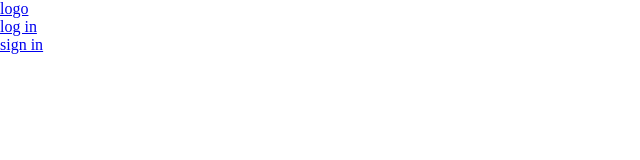
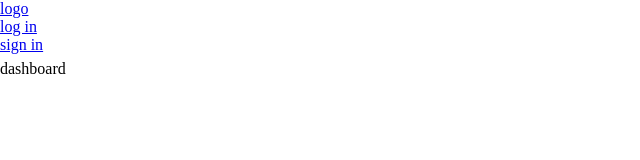
Before and after one commit to Pplociennik/GoLeaf, a React (Create React App) app in the folder Client/goaleaf/: page / in a window 1280 px wide. Shown: the top 160 px of the page, without its empty margins (0-640 px from the left). Built offline with nearby package versions, Linux system fonts and the light colour scheme.

Commit message:
dashboard component

```diff
--- /dev/null
+++ b/Client/goaleaf/src/components/Main/Dashboard/Dashboard.js
@@ -0,0 +1,13 @@
+import React, { Component } from 'react'
+
+class Dashboard extends Component {
+  render() {
+    return (
+      <div>
+        dashboard
+      </div>
+    )
+  }
+}
+
+export default Dashboard;
--- a/Client/goaleaf/src/components/Main/Main.js
+++ b/Client/goaleaf/src/components/Main/Main.js
@@ -3,12 +3,14 @@ import styles from './Main.module.scss'
 import { Switch, Route } from 'react-router-dom'
 import LogIn from './LogIn/LogIn';
 import SignIn from './SignIn/SignIn';
+import Dashboard from './Dashboard/Dashboard';
 
 
 function Main() {
   return (
     <main className={styles.Main}>
     <Switch>
+        <Route exact path='/' component={Dashboard}/>
         <Route path='/login' component={LogIn}/>
         <Route path='/signin' component={SignIn}/>
     </Switch>
```
Also changed, not shown: Client/goaleaf/src/components/Main/Dashboard/Dashboard.module.scss (added).
